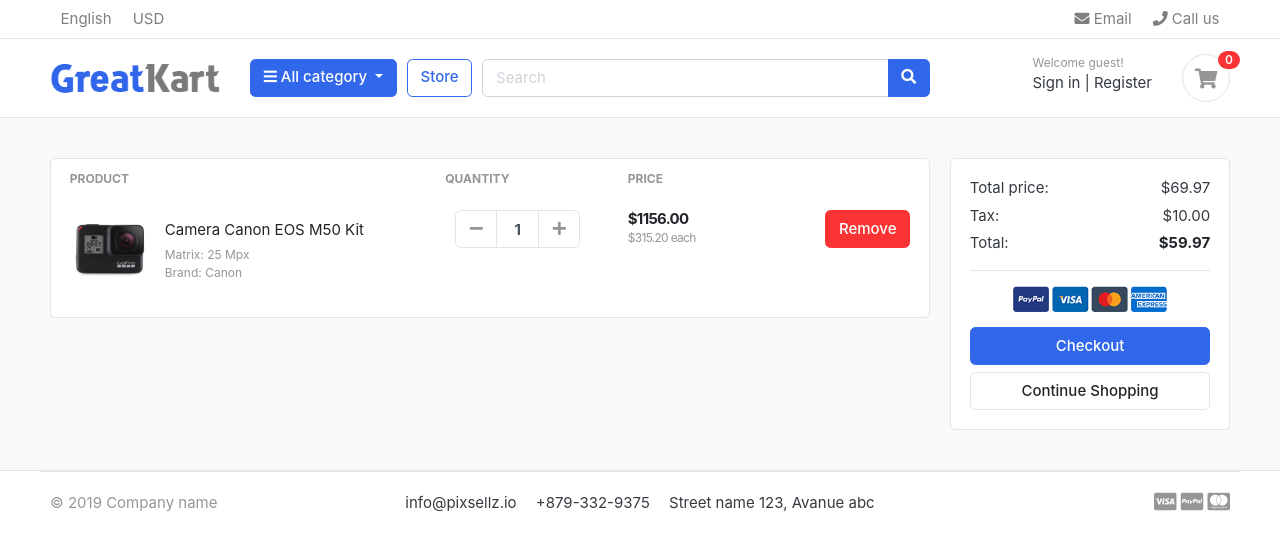
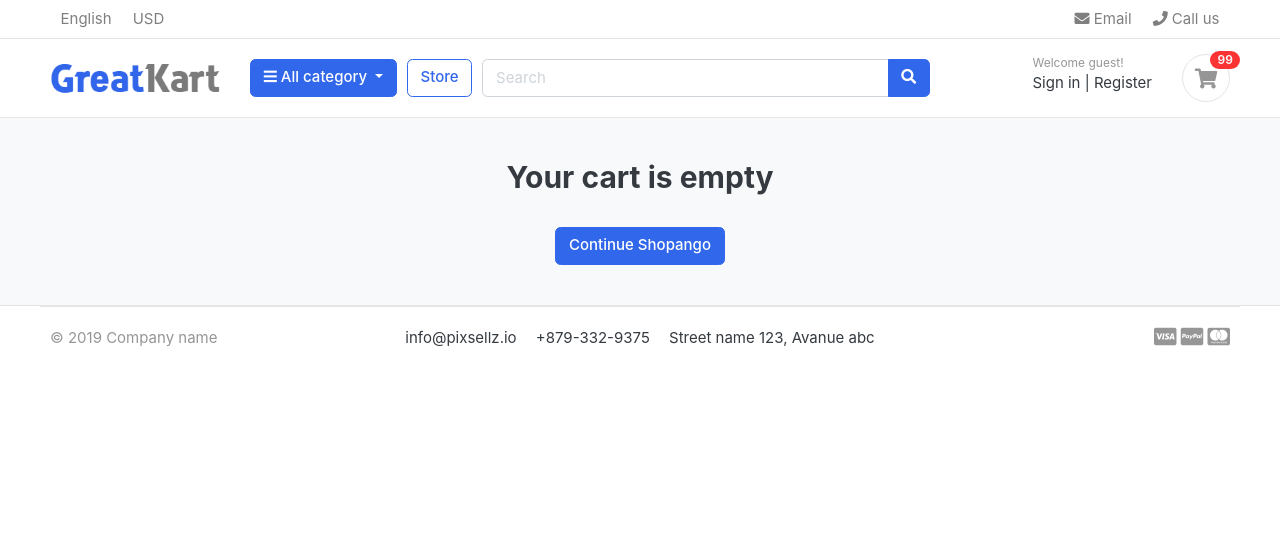
Before and after one commit to NikodemRoy/Shopango, a Django app: page /cart/ in a window 1280 px wide. Shown: the top 551 px of the page. Run offline with Django 4.2, Linux system fonts and the light colour scheme; tables that the repository leaves empty hold one stand-in row (values such as "Sample post"); some libraries are stand-ins or nearby versions; some web fonts are replaced.

Commit message:
code update

```diff
--- /dev/null
+++ b/APPS/cart/context_processors.py
@@ -0,0 +1,20 @@
+from APPS.cart.services import get_cart_id
+from .models import Cart
+from .models import CartItem
+
+def cart_item_count(request):
+    cart_count = 0
+    if 'admin' in request.path:
+        return {}
+    else:
+        try:
+            cart_id = get_cart_id(request)
+            cart = Cart.objects.get(cart_id=cart_id)
+            cart_items = CartItem.objects.all().filter(cart=cart)
+
+            for cart_item in cart_items:
+                cart_count += cart_item.quantity
+        except Cart.DoesNotExist:
+            cart_count = 99
+
+    return {'cart_count':cart_count}
--- a/APPS/cart/templates/cart/cart.html
+++ b/APPS/cart/templates/cart/cart.html
@@ -8,7 +8,14 @@
     <div class="container">
 
     <!-- ============================ COMPONENT 1 ================================= -->
+    {% if not cart_items %}
+    <h2 class="text-center">Your cart is empty</h2>
+    <br>
+    <div class="text-center">
+        <a href="{% url 'store' %}" class="btn btn-primary">Continue Shopango</a>
+    </div>
 
+    {% else %}
     <div class="row">
         <aside class="col-lg-9">
     <div class="card">
@@ -22,13 +29,15 @@
     </tr>
     </thead>
     <tbody>
+
+    {% for item in cart_items %}
     <tr>
         <td>
             <figure class="itemside align-items-center">
-                <div class="aside"><img src="./images/items/11.jpg" class="img-sm"></div>
+                <div class="aside"><img src="{{ item.product.image.url }}" class="img-sm"></div>
                 <figcaption class="info">
-                    <a href="#" class="title text-dark">Camera Canon EOS M50 Kit</a>
-                    <p class="text-muted small">Matrix: 25 Mpx <br> Brand: Canon</p>
+                    <a href="{{ item.product.get_absolute_url }}" class="title text-dark">{{ item.product.product_name}}</a>
+                    <p class="text-muted small">Color: 25 Mpx <br> Size: Canon</p>
                 </figcaption>
             </figure>
         </td>
@@ -37,25 +46,27 @@
                         <div class="col">
                             <div class="input-group input-spinner">
                                 <div class="input-group-prepend">
-                                <button class="btn btn-light" type="button" id="button-plus"> <i class="fa fa-minus"></i> </button>
+                                <a href="{% url 'remove_product' item.product.id %}"><button class="btn btn-light" type="button" id="button-plus"> <i class="fa fa-minus"></i> </button></a>
                                 </div>
-                                <input type="text" class="form-control"  value="1">
+                                <input type="text" class="form-control"  value="{{item.quantity}}">
                                 <div class="input-group-append">
-                                <button class="btn btn-light" type="button" id="button-minus"> <i class="fa fa-plus"></i> </button>
+                                <a href="{% url 'add_product' item.product.id %}"><button class="btn btn-light" type="button" id="button-minus"> <i class="fa fa-plus"></i> </button></a>
                                 </div>
                             </div> <!-- input-group.// -->
                         </div> <!-- col.// -->
         </td>
         <td>
             <div class="price-wrap">
-                <var class="price">$1156.00</var>
-                <small class="text-muted"> $315.20 each </small>
+                <var class="price">${{item.total_price}}</var>
+                <small class="text-muted"> ${{item.product.price}} each</small>
             </div> <!-- price-wrap .// -->
         </td>
         <td class="text-right">
-        <a href="" class="btn btn-danger"> Remove</a>
+        <a href="{% url 'delete_product' item.product.id %}" class="btn btn-danger"> Remove</a>
         </td>
     </tr>
+    {% endfor %}
+
 
     </tbody>
     </table>
@@ -68,22 +79,22 @@
             <div class="card-body">
                 <dl class="dlist-align">
                   <dt>Total price:</dt>
-                  <dd class="text-right">$69.97</dd>
+                  <dd class="text-right">${{total}}</dd>
                 </dl>
                 <dl class="dlist-align">
                   <dt>Tax:</dt>
-                  <dd class="text-right"> $10.00</dd>
+                  <dd class="text-right"> ${{tax}}</dd>
                 </dl>
                 <dl class="dlist-align">
-                  <dt>Total:</dt>
-                  <dd class="text-right text-dark b"><strong>$59.97</strong></dd>
+                  <dt>Grand total:</dt>
+                  <dd class="text-right text-dark b"><strong>${{grand_total}}</strong></dd>
                 </dl>
                 <hr>
                 <p class="text-center mb-3">
                     <img src="{% static './images/misc/payments.png' %}" height="26">
                 </p>
                 <a href="./place-order.html" class="btn btn-primary btn-block"> Checkout </a>
-                <a href="./store.html" class="btn btn-light btn-block">Continue Shopping</a>
+                <a href="{% url 'store' %}" class="btn btn-light btn-block">Continue Shopping</a>
             </div> <!-- card-body.// -->
             </div> <!-- card.// -->
 
@@ -92,7 +103,7 @@
 
     </div> <!-- row.// -->
     <!-- ============================ COMPONENT 1 END .// ================================= -->
-
+    {% endif %}
     </div> <!-- container .//  -->
     </section>
     <!-- ========================= SECTION CONTENT END// ========================= -->
--- a/APPS/cart/urls.py
+++ b/APPS/cart/urls.py
@@ -5,5 +5,7 @@
 
 urlpatterns = [
     path('', views.cart, name="cart"),
-    path('add_cart/<int:product_id>/', views.add_cart, name="add_cart"),
+    path('add_product/<int:product_id>/', views.add_cart_product, name="add_product"),
+    path('remove_product/<int:product_id>/', views.remove_cart_product, name="remove_product"),
+    path('delete_product/<int:product_id>/', views.delete_cart_product, name="delete_product"),
 ]
--- a/APPS/cart/views.py
+++ b/APPS/cart/views.py
@@ -1,20 +1,17 @@
 from django.http import HttpResponse
-from django.shortcuts import redirect, render
+from django.shortcuts import get_object_or_404, redirect, render
 from APPS.cart.models import Cart, CartItem
 from .services import get_cart_id
 
+from django.core.exceptions import ObjectDoesNotExist
+
 from APPS.store.models import Product
 
-# Create your views here.
-def _cart_id(request):
-    cart = request.session.session_key
 
-    if not cart:
-        cart = request.session.create()
-    return cart
+def add_cart_product(request, product_id):
+    color = request.GET['color']
+    size = request.GET['size']
 
-
-def add_cart(request, product_id):
     product = Product.objects.get(id=product_id)
     cart_id = get_cart_id(request)
     try:
@@ -36,12 +33,52 @@
             cart = cart,
         )
         cart_item.save()
-    return HttpResponse(f"Item:{cart_item.product}, Cart session ID: {cart.cart_id}")
-    # return redirect('cart')
 
+    return redirect('cart')
 
+def remove_cart_product(request, product_id):
+    product = get_object_or_404(Product, id=product_id)
+    cart_id = get_cart_id(request)
+    cart = Cart.objects.get(cart_id=cart_id)
+    cart_item = CartItem.objects.get(product=product, cart=cart)
 
-def cart(request):
-    context = {}
+    if cart_item.quantity > 1:
+        cart_item.quantity -= 1
+        cart_item.save()
+    else:
+        cart_item.delete()
+    return redirect('cart')
+
+def delete_cart_product(request, product_id):
+    product = get_object_or_404(Product, id=product_id)
+    cart_id = get_cart_id(request)
+    cart = Cart.objects.get(cart_id=cart_id)
+    cart_item = CartItem.objects.get(product=product, cart=cart)
+
+    cart_item.delete()
+    return redirect('cart')
+
+def cart(request, total=0, quantity=0, cart_items=None):
+    cart_id = get_cart_id(request)
+    try:
+        tax = 0
+        grand_total = 0
+        cart = Cart.objects.get(cart_id=cart_id)
+        cart_items = CartItem.objects.filter(cart=cart, is_active=True)
+        for cart_item in cart_items:
+            total += (cart_item.product.price * cart_item.quantity )
+            quantity += cart_item.quantity
+        tax = 0.19 * total
+        grand_total = total +tax
+    except ObjectDoesNotExist:
+        pass
+
+    context = {
+        'total':total,
+        'quantity':quantity,
+        'cart_items':cart_items,
+        'tax':tax,
+        'grand_total':grand_total,
+    }
 
     return render(request, 'cart/cart.html', context)
--- a/APPS/store/urls.py
+++ b/APPS/store/urls.py
@@ -6,6 +6,7 @@
 urlpatterns = [
     path('', views.home, name="home"),
     path('store/', views.store, name="store"),
-    path('store/<slug:category_slug>/', views.store, name="products_by_category"),
-    path('store/<slug:category_slug>/<slug:product_slug>', views.product_detail, name="product_detail"),
+    path('store/category/<slug:category_slug>/', views.store, name="products_by_category"),
+    path('store/category<slug:category_slug>/<slug:product_slug>', views.product_detail, name="product_detail"),
+    path('store/search/', views.search, name='search'),
 ]
--- a/Shop_main/settings.py
+++ b/Shop_main/settings.py
@@ -70,6 +70,7 @@
                 'django.contrib.messages.context_processors.messages',
                 # custom context processor
                 'APPS.categories.context_processors.category_list',
+                'APPS.cart.context_processors.cart_item_count',
 
             ],
         },
--- a/templates/includes/header.html
+++ b/templates/includes/header.html
@@ -47,9 +47,10 @@
         </div> <!-- col.// -->
         <a href="{% url 'store' %}" class="btn btn-outline-primary">Store</a>
         <div class="col-lg  col-md-6 col-sm-12 col">
-            <form action="#" class="search">
+
+            <form action="{% url 'search' %}" class="search" method="GET">
                 <div class="input-group w-100">
-                    <input type="text" class="form-control" style="width:60%;" placeholder="Search">
+                    <input type="text" class="form-control" style="width:60%;" placeholder="Search" name="keyword">
 
                     <div class="input-group-append">
                       <button class="btn btn-primary" type="submit">
@@ -68,9 +69,9 @@
                                 <a href="./register.html"> Register</a>
                             </div>
                         </div>
-                        <a href="./cart.html" class="widget-header pl-3 ml-3">
+                        <a href="{% url 'cart' %}" class="widget-header pl-3 ml-3">
                             <div class="icon icon-sm rounded-circle border"><i class="fa fa-shopping-cart"></i></div>
-                            <span class="badge badge-pill badge-danger notify">0</span>
+                            <span class="badge badge-pill badge-danger notify">{{cart_count}}</span>
                         </a>
                     </div> <!-- widgets-wrap.// -->
                 </div> <!-- col.// -->
```
Also changed, not shown: APPS/cart/models.py (+5 -2 lines), APPS/store/admin.py (+7 -1 lines), APPS/store/models.py (+20 -0 lines), APPS/store/services.py (added, +19 -0 lines), APPS/store/templates/store/product_detail.html (+31 -30 lines), APPS/store/templates/store/store.html (+33 -6 lines), APPS/store/views.py (+28 -6 lines), APPS/store/migrations/0005_alter_product_options_variation.py (added).
